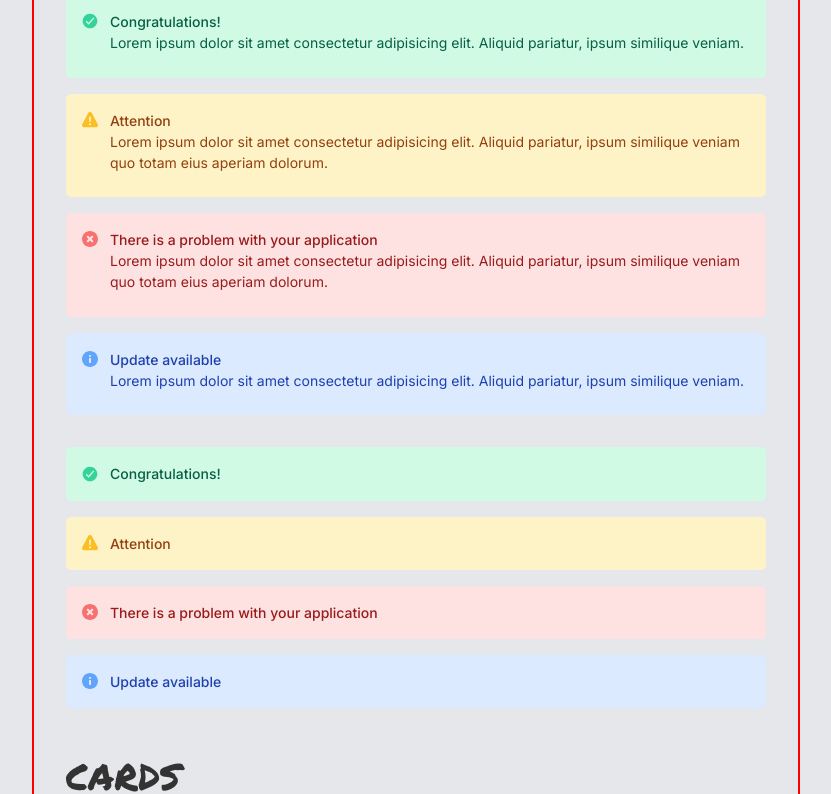
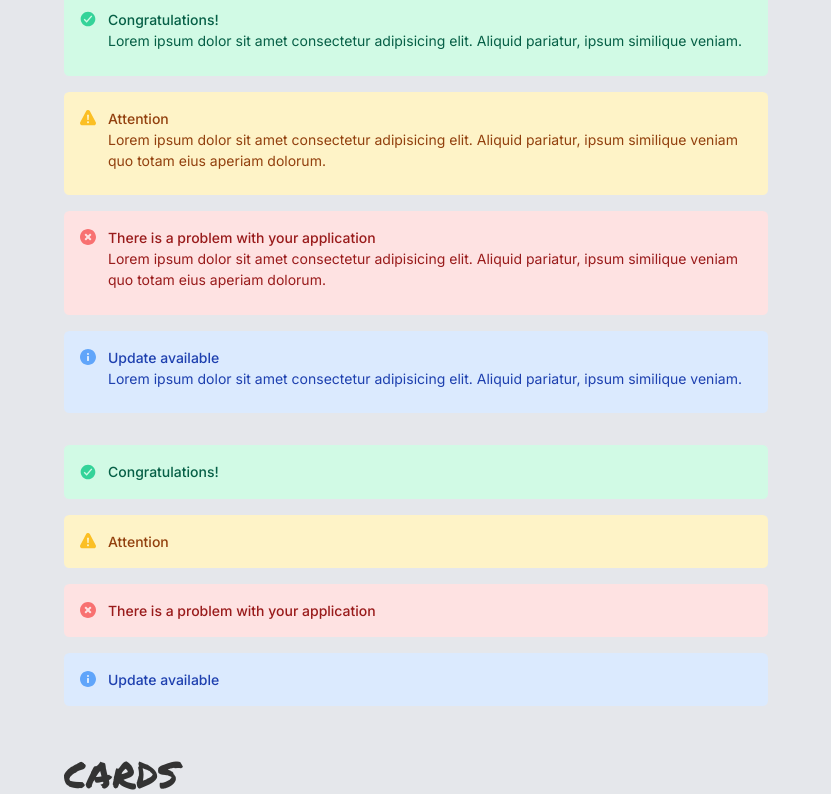
Before and after one commit to BastienWinant/components-library, a React (Vite) app: page / in a window 1280 px wide. Shown: the part 413-1207 px from the top of the page, without its empty margins (224-1055 px from the left). Built offline with nearby package versions, Linux system fonts and the light colour scheme.

Commit message:
increase container width

```diff
--- a/src/App.css
+++ b/src/App.css
@@ -7,7 +7,6 @@ main {
   max-width: 768px;
   margin: auto;
   padding: 2em;
-  border: 2px solid red;
 }
 
 section {
--- a/src/index.css
+++ b/src/index.css
@@ -29,11 +29,10 @@ body {
 }
 
 main {
-  max-width: 768px;
+  max-width: 992px;
   margin: auto;
   display: flex;
   flex-direction: column;
-  border: 2px solid red;
 }
 
 button {
```
